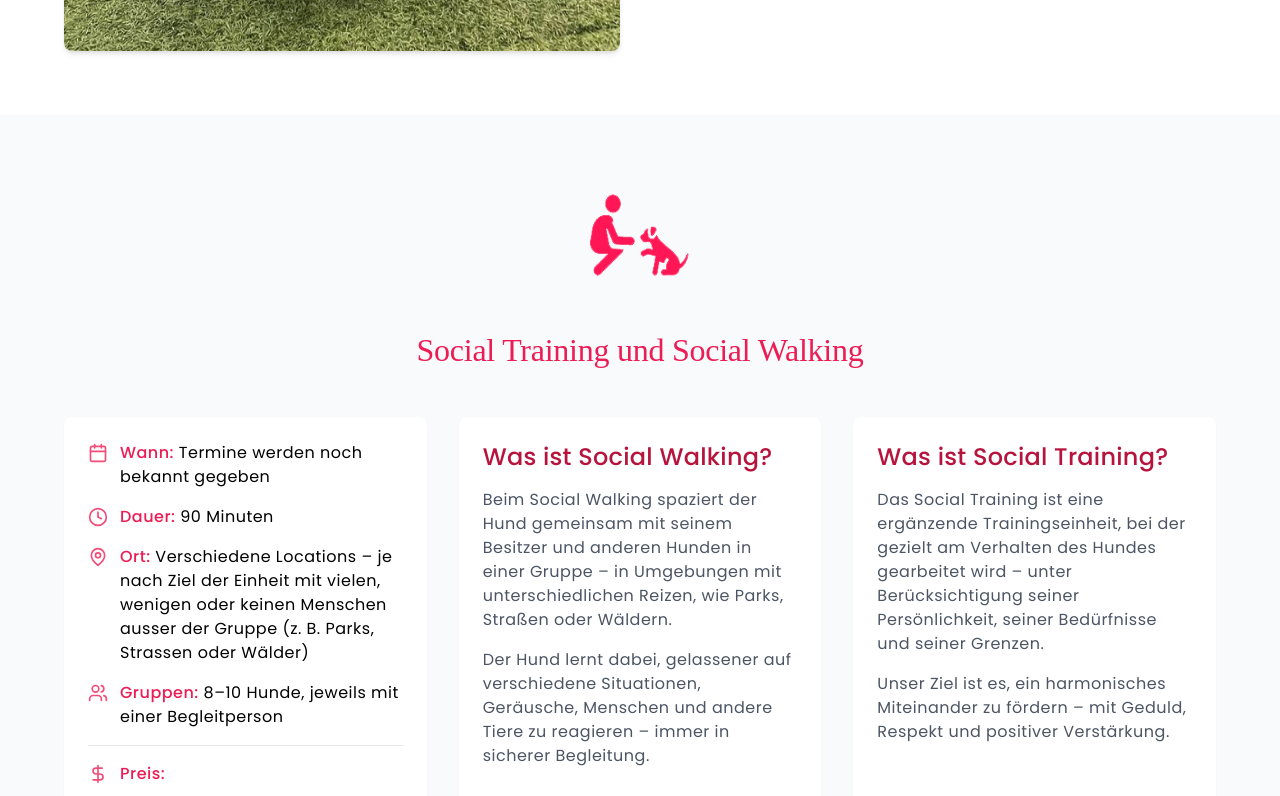
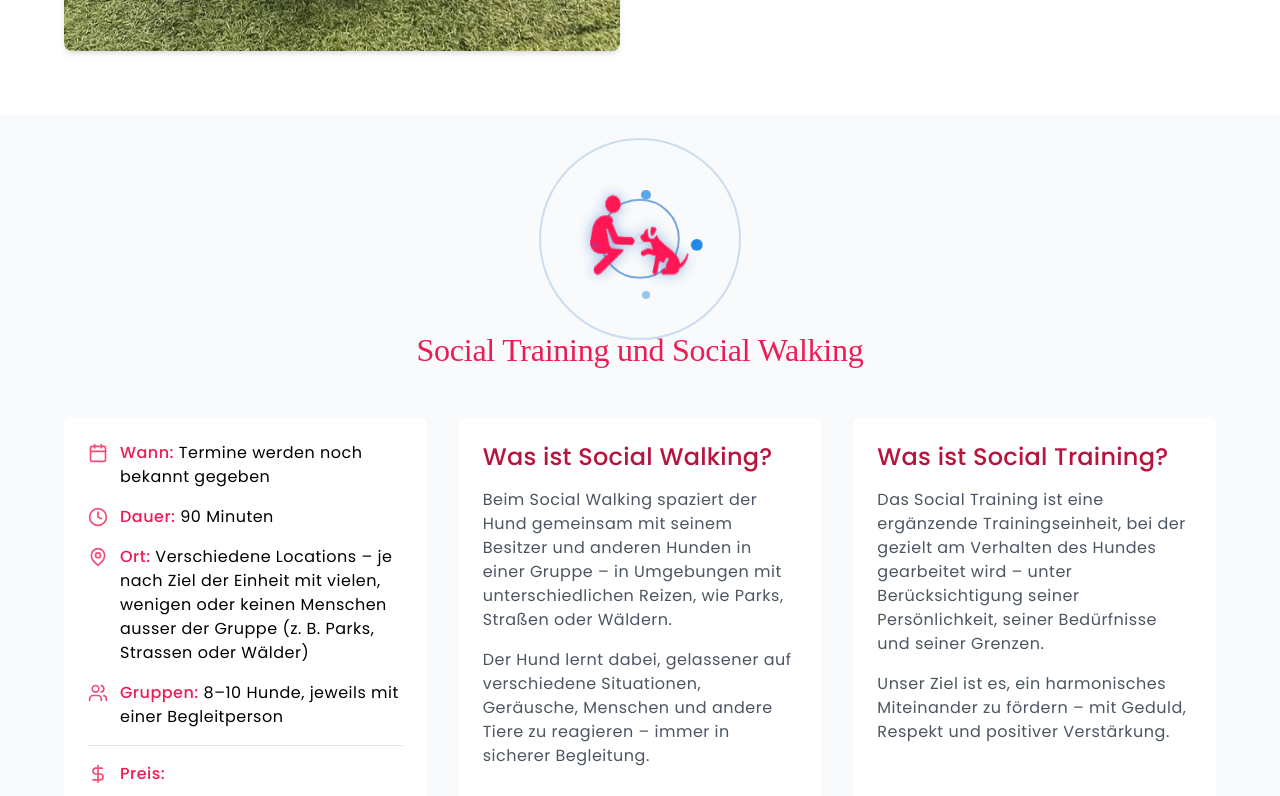
Before and after one commit to tatyquebralayout/analuxsite, a React (Vite) app: page /services/hundetraining in a window 1280 px wide. Shown: the part 1380-2176 px from the top of the page. Built offline with nearby package versions, Linux system fonts and the light colour scheme; a web font is replaced by a local one.

Commit message:
feat: add Hundetraining page with fixed German language support

```diff
--- a/index.html
+++ b/index.html
@@ -1,5 +1,5 @@
 <!DOCTYPE html>
-<html lang="en">
+<html lang="de">
   <head>
     <meta charset="UTF-8" />
     <link rel="icon" type="image/svg+xml" href="/logo.svg" />
--- a/src/components/common/SEO.tsx
+++ b/src/components/common/SEO.tsx
@@ -1,6 +1,5 @@
 import React from 'react';
 import { Helmet } from 'react-helmet-async';
-import { useTranslation } from 'react-i18next';
 
 interface SEOProps {
   title: string;
@@ -12,7 +11,6 @@ interface SEOProps {
 }
 
 const SEO: React.FC<SEOProps> = ({ title, description, keywords, image, url, children }) => {
-  const { i18n } = useTranslation();
   const siteUrl = url || 'https://www.amanluxdog.com'; // Revertido para amanluxdog.com
   const siteImage = image || 'https://www.amanluxdog.com/images/og-default.jpg'; // Revertido para amanluxdog.com
 
@@ -31,7 +29,7 @@ const SEO: React.FC<SEOProps> = ({ title, description, keywords, image, url, chi
       <meta property="og:image" content={siteImage} />
       <meta property="og:type" content="website" />
       <meta property="og:site_name" content="Amanlux Dog" /> {/* Revertido para Amanlux Dog */}
-      <meta property="og:locale" content={i18n.language} />
+      <meta property="og:locale" content="de_DE" />
       {/* Twitter Card Tags */}
       <meta name="twitter:card" content="summary_large_image" />
       <meta name="twitter:title" content={`${title} | Amanlux Dog`} />{' '}
--- a/src/i18n-fixed.ts
+++ b/src/i18n-fixed.ts
@@ -2,13 +2,13 @@ import i18n from 'i18next';
 import { initReactI18next } from 'react-i18next';
 import LanguageDetector from 'i18next-browser-languagedetector';
 
-// Import translation files
-import translationDE from './utils/translations/de';
+// Import translations from the translations.ts file
+import { translations } from './utils/translations';
 
 // Set resources for German language only
 const resources = {
   de: {
-    translation: translationDE,
+    translation: translations.de,
   },
 };
 
--- a/src/layouts/MainLayout.tsx
+++ b/src/layouts/MainLayout.tsx
@@ -4,7 +4,7 @@ import { motion, AnimatePresence } from 'framer-motion';
 import Header from '../components/common/Header';
 import Footer from '../components/common/Footer';
 import { LanguageProvider } from '../contexts/LanguageContext';
-import { useScrollToTop } from '../utils/hooks';
+import { useScrollToTop } from '../utils/hooks/useScrollToTop';
 
 /**
  * Layout principal da aplicação
--- a/src/pages/Hundetraining.tsx
+++ b/src/pages/Hundetraining.tsx
@@ -132,12 +132,93 @@ const HundetrainingPage: React.FC = () => {
 
       <section className="py-16 bg-gray-50">
         <div className="container mx-auto px-4">
-          <div className="flex justify-center mb-8">
-            <img
-              src={socialTrainingIcon}
-              alt="Social Training und Social Walking"
-              className="h-[120px] w-[120px]"
-            />
+          <div className="flex justify-center mb-8 relative overflow-visible">
+            <motion.div
+              className="relative"
+              initial={{ opacity: 0 }}
+              animate={{ opacity: 1 }}
+              transition={{ duration: 0.8 }}
+            >
+              {/* Efeito de ondas concêntricas */}
+              {[...Array(3)].map((_, i) => (
+                <motion.div
+                  key={i}
+                  className="absolute top-1/2 left-1/2 -translate-x-1/2 -translate-y-1/2 border-2 border-secondary rounded-full"
+                  initial={{ width: 0, height: 0, opacity: 0 }}
+                  animate={{
+                    width: [0, 180 + i * 20],
+                    height: [0, 180 + i * 20],
+                    opacity: [0, 0.7, 0]
+                  }}
+                  transition={{
+                    repeat: Infinity,
+                    duration: 3,
+                    delay: i * 0.8,
+                    ease: "easeOut"
+                  }}
+                />
+              ))}
+
+              {/* Ícone principal com animação de rotação 3D */}
+              <motion.div
+                className="relative z-10"
+                initial={{ rotateX: -30 }}
+                animate={{
+                  rotateX: [-30, 0, -30],
+                  rotateZ: [0, 5, 0, -5, 0],
+                }}
+                transition={{
+                  rotateX: { repeat: Infinity, duration: 3, ease: "easeInOut" },
+                  rotateZ: { repeat: Infinity, duration: 7, ease: "easeInOut" }
+                }}
+                style={{ transformStyle: "preserve-3d" }}
+              >
+                <motion.img
+                  src={socialTrainingIcon}
+                  alt="Social Training und Social Walking"
+                  className="h-[120px] w-[120px]"
+                  initial={{ scale: 0.8 }}
+                  animate={{
+                    scale: [0.8, 1],
+                    filter: ["drop-shadow(0px 0px 0px rgba(21, 101, 192, 0))", "drop-shadow(0px 0px 10px rgba(21, 101, 192, 0.7))", "drop-shadow(0px 0px 0px rgba(21, 101, 192, 0))"]
+                  }}
+                  transition={{
+                    scale: { duration: 0.8 },
+                    filter: { repeat: Infinity, duration: 3, ease: "easeInOut" }
+                  }}
+                  whileHover={{
+                    scale: 1.1,
+                    transition: { duration: 0.3 }
+                  }}
+                  whileTap={{
+                    scale: 0.9,
+                    rotate: 360,
+                    transition: { duration: 0.5 }
+                  }}
+                />
+
+                {/* Pequenas estrelas orbitando */}
+                {[...Array(4)].map((_, i) => (
+                  <motion.div
+                    key={i}
+                    className="absolute top-1/2 left-1/2 w-3 h-3 bg-secondary-light rounded-full"
+                    animate={{
+                      x: Math.cos(i * Math.PI / 2) * 70,
+                      y: Math.sin(i * Math.PI / 2) * 70,
+                      opacity: [0.2, 1, 0.2],
+                      scale: [0.5, 1, 0.5]
+                    }}
+                    transition={{
+                      x: { repeat: Infinity, duration: 4, ease: "linear" },
+                      y: { repeat: Infinity, duration: 4, ease: "linear" },
+                      opacity: { repeat: Infinity, duration: 2, ease: "easeInOut", delay: i * 0.5 },
+                      scale: { repeat: Infinity, duration: 2, ease: "easeInOut", delay: i * 0.5 }
+                    }}
+                    style={{ transformOrigin: "center" }}
+                  />
+                ))}
+              </motion.div>
+            </motion.div>
           </div>
           <h2 className="headline2 text-primary font-sour-gummy text-center mb-12">
             Social Training und Social Walking
@@ -539,8 +620,92 @@ const HundetrainingPage: React.FC = () => {
 
       <section className="py-16 bg-gray-50">
         <div className="container mx-auto px-4">
-          <div className="flex justify-center mb-10">
-            <img src={particularIcon} alt="Privatunterricht" className="h-[120px] w-[120px]" />
+          <div className="flex justify-center mb-10 relative">
+            <motion.div
+              className="relative"
+              initial={{ opacity: 0 }}
+              animate={{ opacity: 1 }}
+              transition={{ duration: 0.8 }}
+            >
+              {/* Círculo de fundo animado */}
+              <motion.div
+                className="absolute top-1/2 left-1/2 -translate-x-1/2 -translate-y-1/2 rounded-full bg-primary-container"
+                initial={{ width: 0, height: 0 }}
+                animate={{
+                  width: 150,
+                  height: 150,
+                  boxShadow: ['0px 0px 0px rgba(236, 28, 84, 0)', '0px 0px 20px rgba(236, 28, 84, 0.3)', '0px 0px 0px rgba(236, 28, 84, 0)'],
+                }}
+                transition={{
+                  repeat: Infinity,
+                  duration: 3,
+                  ease: "easeInOut"
+                }}
+              />
+
+              {/* Partículas decorativas */}
+              {[...Array(5)].map((_, i) => (
+                <motion.div
+                  key={i}
+                  className="absolute w-3 h-3 rounded-full bg-primary"
+                  initial={{
+                    x: 0,
+                    y: 0,
+                    opacity: 0,
+                    scale: 0
+                  }}
+                  animate={{
+                    x: [0, (i % 2 === 0 ? 1 : -1) * (30 + i * 10) * Math.cos(i * 72 * Math.PI / 180)],
+                    y: [0, (i % 2 === 0 ? 1 : -1) * (30 + i * 10) * Math.sin(i * 72 * Math.PI / 180)],
+                    opacity: [0, 0.7, 0],
+                    scale: [0, 1, 0]
+                  }}
+                  transition={{
+                    repeat: Infinity,
+                    duration: 2 + i * 0.2,
+                    delay: i * 0.3,
+                    ease: "easeOut"
+                  }}
+                />
+              ))}
+
+              {/* Ícone principal com animação */}
+              <motion.img
+                src={particularIcon}
+                alt="Privatunterricht"
+                className="h-[120px] w-[120px] relative z-10"
+                initial={{ rotateY: 90, opacity: 0 }}
+                animate={{
+                  rotateY: 0,
+                  opacity: 1,
+                  y: [0, -8, 0],
+                }}
+                transition={{
+                  rotateY: { duration: 0.8, ease: "easeOut" },
+                  opacity: { duration: 0.8 },
+                  y: { repeat: Infinity, duration: 2, ease: "easeInOut" }
+                }}
+                whileHover={{
+                  scale: 1.1,
+                  rotateZ: [0, -3, 3, -3, 0],
+                  filter: ["brightness(1)", "brightness(1.2)", "brightness(1)"],
+                  transition: { duration: 0.8 }
+                }}
+                whileTap={{
+                  scale: 0.9,
+                  rotateY: 180,
+                  transition: { duration: 0.4 }
+                }}
+                drag
+                dragConstraints={{
+                  top: -10,
+                  left: -10,
+                  right: 10,
+                  bottom: 10,
+                }}
+                dragElastic={0.3}
+              />
+            </motion.div>
           </div>
           <h2 className="headline2 text-primary font-sour-gummy text-center mb-14">
             Privatunterricht
```
